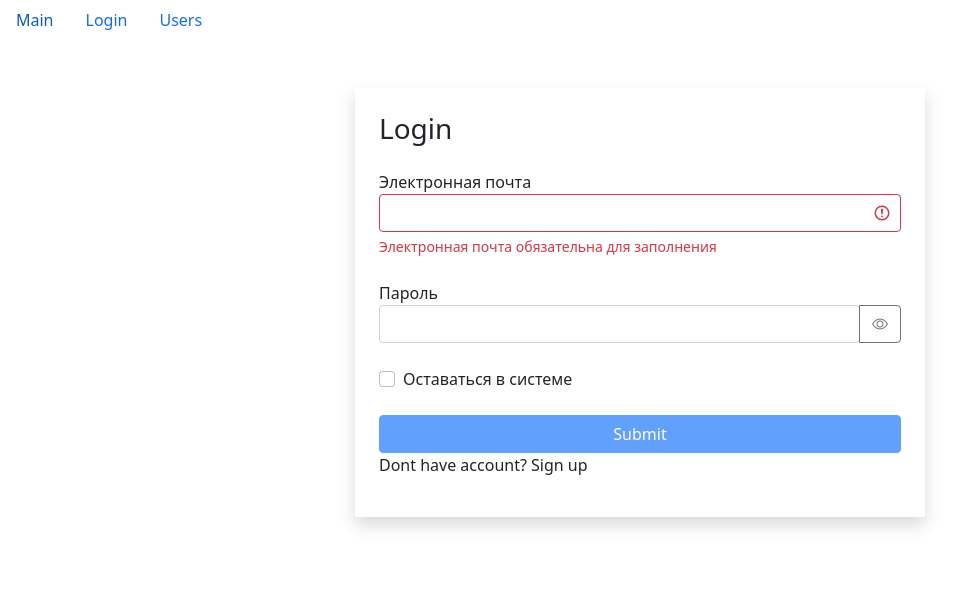
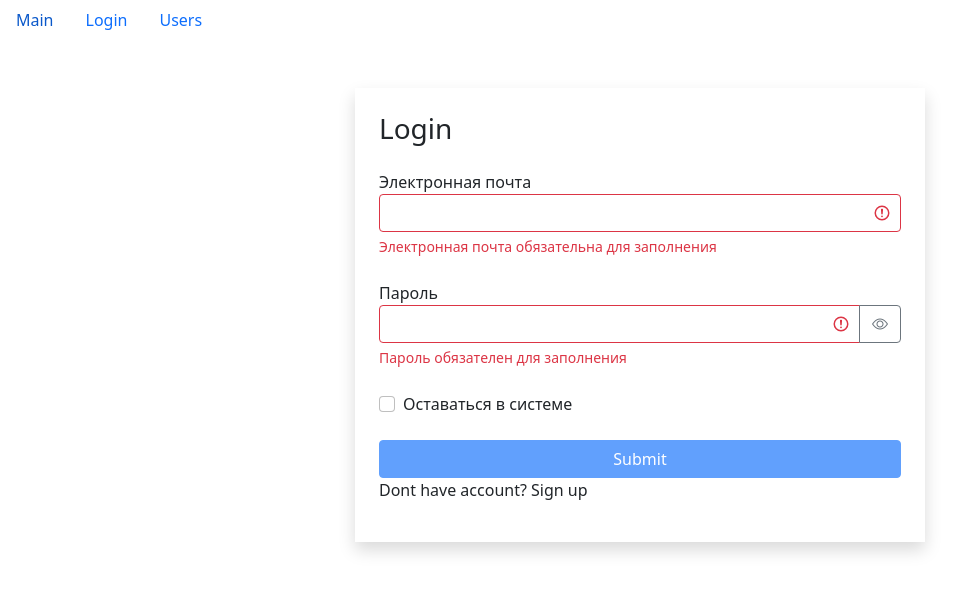
Before and after one commit to Alexey197/fast-company, a React (Create React App) app: page /login/1 in a window 1280 px wide. Shown: the top 592 px of the page, without its empty margins (0-975 px from the left). Built offline with nearby package versions, Linux system fonts and the light colour scheme.

Commit message:
uninstall yup

```diff
--- a/package.json
+++ b/package.json
@@ -14,8 +14,7 @@
     "react-router-dom": "^5.2.0",
     "react-scripts": "5.0.1",
     "react-select": "^5.7.0",
-    "web-vitals": "^2.1.4",
-    "yup": "^0.32.11"
+    "web-vitals": "^2.1.4"
   },
   "scripts": {
     "start": "react-scripts start",
--- a/src/app/components/ui/loginForm.jsx
+++ b/src/app/components/ui/loginForm.jsx
@@ -1,8 +1,7 @@
 import React, {useEffect, useState} from 'react';
-// import {validator} from '../../utils/validator'
+import {validator} from '../../utils/validator'
 import TextField from '../common/form/textField'
 import CheckBoxField from '../common/form/checkBoxField'
-import * as yup from 'yup'
 
 function LoginForm() {
   const [data, setData] = useState({
@@ -19,66 +18,38 @@ function LoginForm() {
     }))
   }
 
-  const validateScheme = yup.object().shape({
-    password: yup
-      .string()
-      .required(
-        "Пароль обязателен для заполнения"
-      )
-      .matches(
-        /(?=.*[A-Z])/, "Пароль должен содержать хотя бы одну заглавную букву"
-      )
-      .matches(
-        /(?=.*[0-9])/, "Пароль должен содержать хотя бы одно число"
-      )
-      .matches(
-        /(?=.*[!@#$%^&*])/, "Пароль должен содержать один из специальных символов !@#$%^&*"
-      )
-      .matches(
-        /(?=.{8,})/, "Пароль должен состаять минимум из 8 символов"
-      ),
-    email: yup
-      .string()
-      .required("Электронная почта обязательна для заполнения")
-      .email("Email введен некоректно")
-  })
+  const validatorConfig = {
+    email: {
+      isRequired: {
+        message: "Электронная почта обязательна для заполнения"
+      },
+      isEmail: {
+        message: "Email введен некоректно"
+      }
+    },
+    password: {
+      isRequired: {
+        message: "Пароль обязателен для заполнения"
+      },
+      isCapitalSymbol: {
+        message: "Пароль должен содержать хотя бы одну заглавную букву"
+      },
+      isContainDigit: {
+        message: "Пароль должен содержать хотя бы одно число"
+      },
+      min: {
+        message: "Пароль должен состаять минимум из 8 символов",
+        value: 8
+      }
+    }
+  }
 
-  // const validatorConfig = {
-  //   email: {
-  //     isRequired: {
-  //       message: "Электронная почта обязательна для заполнения"
-  //     },
-  //     isEmail: {
-  //       message: "Email введен некоректно"
-  //     }
-  //   },
-  //   password: {
-  //     isRequired: {
-  //       message: "Пароль обязателен для заполнения"
-  //     },
-  //     isCapitalSymbol: {
-  //       message: "Пароль должен содержать хотя бы одну заглавную букву"
-  //     },
-  //     isContainDigit: {
-  //       message: "Пароль должен содержать хотя бы одно число"
-  //     },
-  //     min: {
-  //       message: "Пароль должен состаять минимум из 8 символов",
-  //       value: 8
-  //     }
-  //   }
-  // }
-  //
   useEffect(() => {
     validate()
   }, [data])
 
   const validate = () => {
-    // const errors = validator(data, validatorConfig)
-    validateScheme
-      .validate(data)
-      .then(() => setErrors({}))
-      .catch((err) => setErrors({[err.path]: err.message}))
+    const errors = validator(data, validatorConfig)
     setErrors(errors)
     return Object.keys(errors).length === 0
   }
```
Also changed, not shown: 1 other file (tests, documents, lock files or other folders).
